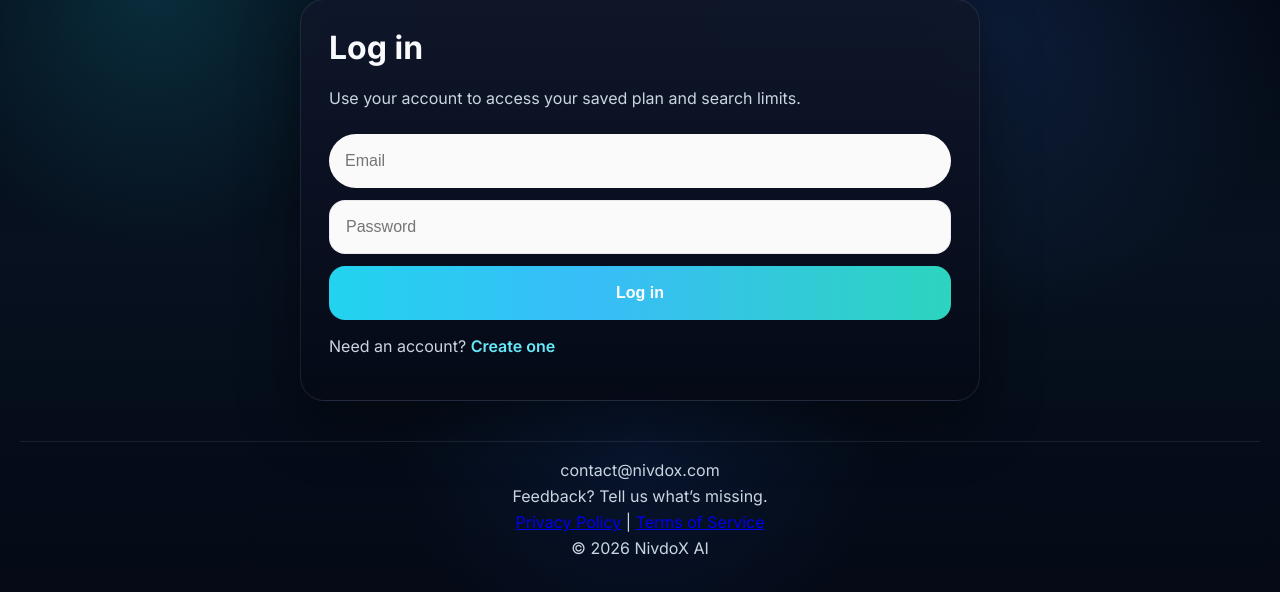
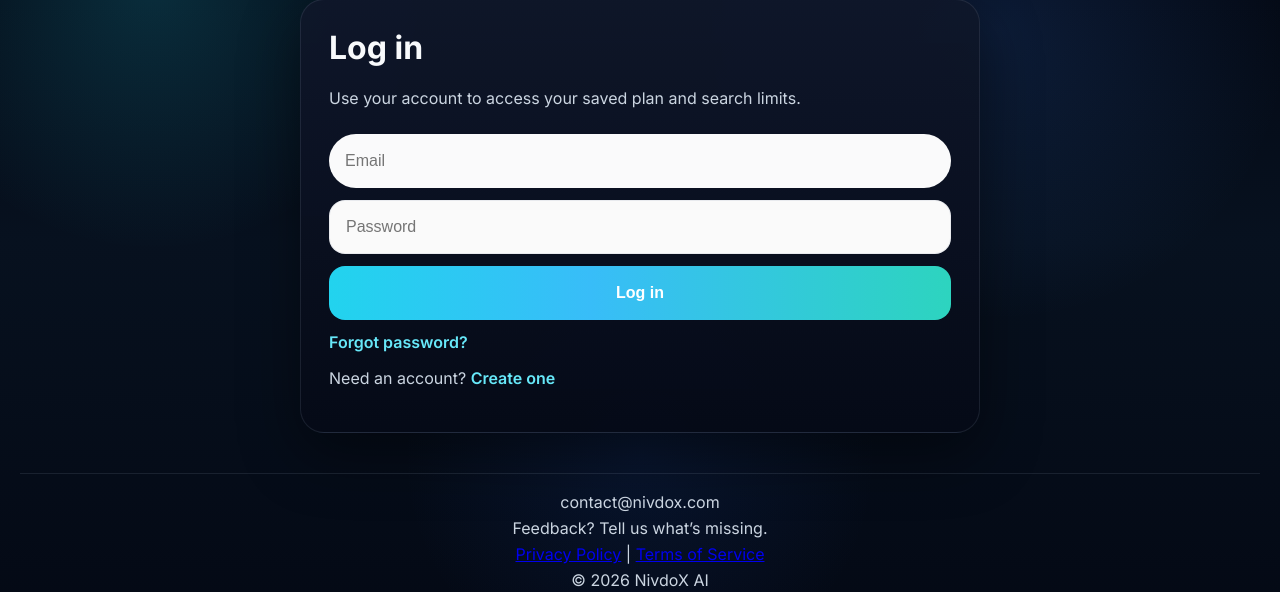
Before and after one commit to NivdoX/ad-finder-mvp, a Flask app: page /login in a window 1280 px wide. Shown: the part 101-693 px from the top of the page. Run offline with Flask 3, Linux system fonts and the light colour scheme; parts of the project's set-up code (start-up, migrations or seed data) failed here and were passed over; some libraries are stand-ins or nearby versions.

Commit message:
Restore forgot password link on login page

```diff
--- a/templates/login.html
+++ b/templates/login.html
@@ -17,6 +17,10 @@
         <button class="form-button" type="submit">Log in</button>
     </form>
 
+<p class="muted" style="margin-top:12px;">
+  <a class="text-link" href="{{ url_for('forgot_password') }}">Forgot password?</a>
+</p>
+
     <p class="muted" style="margin-top:16px;">
     Need an account?
     <a class="text-link" href="{{ url_for('register', next=next_url) }}">Create one</a>
```
